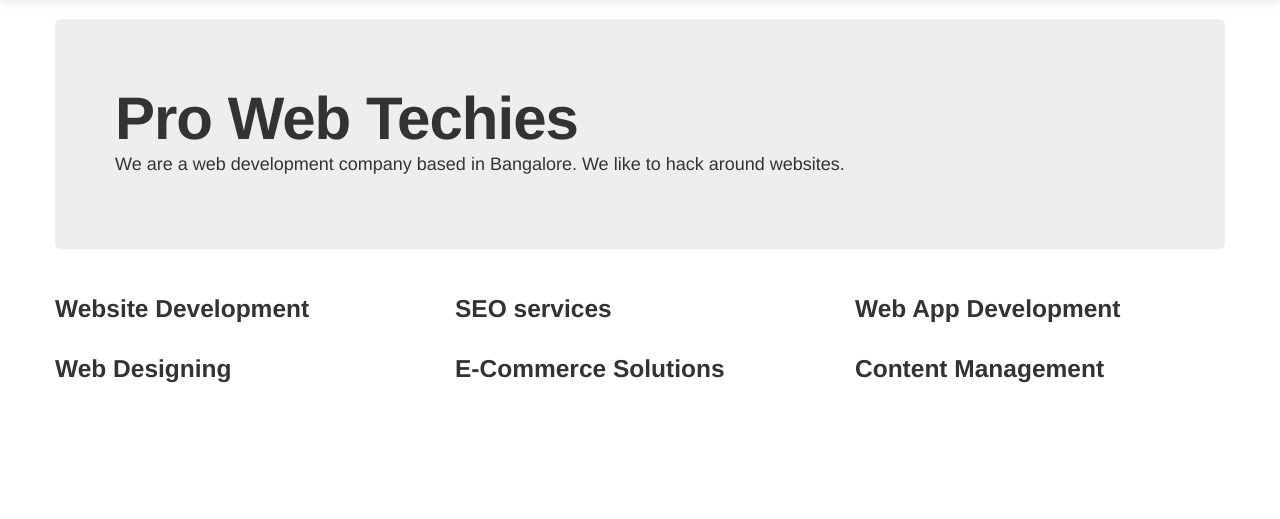
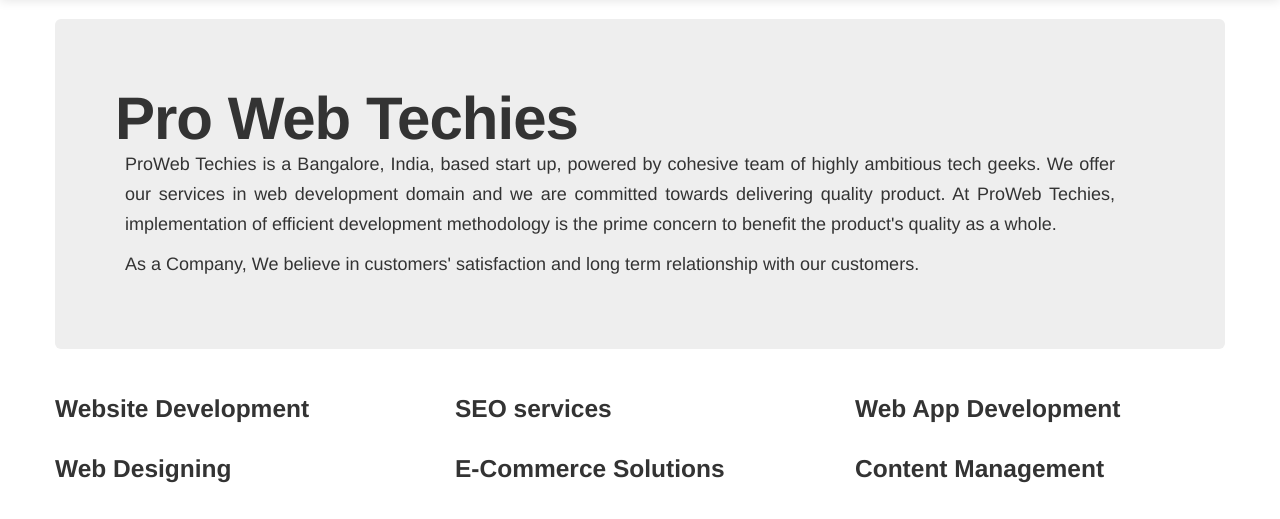
Before and after one commit to prowebtechies/prowebtechies, a CakePHP app: the page made by app/View/Pages/index.ctp in a window 1280 px wide. Shown: the part 81-600 px from the top of the page. Run offline with PHP 8.4 and a stand-in for CakePHP, Linux system fonts and the light colour scheme; the template is opened without the code that fills it, so the values that code supplies are empty; some libraries are stand-ins or nearby versions.

Commit message:
intro text and default css

```diff
--- a/app/View/Pages/index.ctp
+++ b/app/View/Pages/index.ctp
@@ -1,6 +1,12 @@
 <div class="hero-unit">
 	<h1>Pro Web Techies</h1>
-	<p>We are a web development company based in Bangalore. We like to hack around websites.</p>
+	<div class="hero-unit-text-align">
+		<p>ProWeb Techies is a Bangalore, India, based start up, powered by cohesive team of highly ambitious tech geeks.
+		We offer our services in web development domain and we are committed towards delivering quality product.
+		At ProWeb Techies, implementation of efficient development methodology is the prime concern to benefit the product's quality as a whole.</p>
+
+		<p>As a Company, We believe in customers' satisfaction and long term relationship with our customers.</p>
+	</div>
 </div>
 <div class="row">
 	<div class="span4">
--- a/app/webroot/css/default.css
+++ b/app/webroot/css/default.css
@@ -10,3 +10,8 @@
 	text-align: center;
 	padding-top: 40px;
 }
+.hero-unit-text-align {
+	text-align: justify;
+	margin-right: 50px;
+	margin-left: 10px;
+}
```
